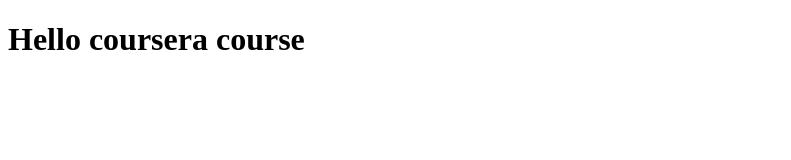
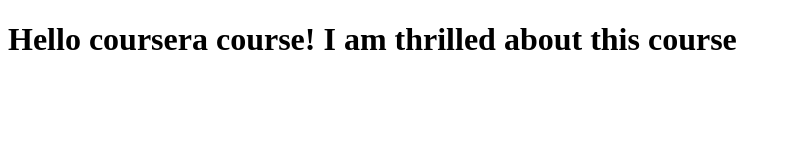
Before and after one commit to joseRodGr/AngularJsCourse, a plain HTML site: page index.html in a window 1280 px wide. Shown: the whole page, without its empty margins (0-791 px from the left). Drawn offline with Linux system fonts and the light colour scheme.

Commit message:
Next step in angularjs app

```diff
--- a/index.html
+++ b/index.html
@@ -7,6 +7,6 @@
     <title>AngularJs</title>
 </head>
 <body>
-    <h1>Hello coursera course</h1>
+    <h1>Hello coursera course! I am thrilled about this course</h1>
 </body>
 </html>
```
